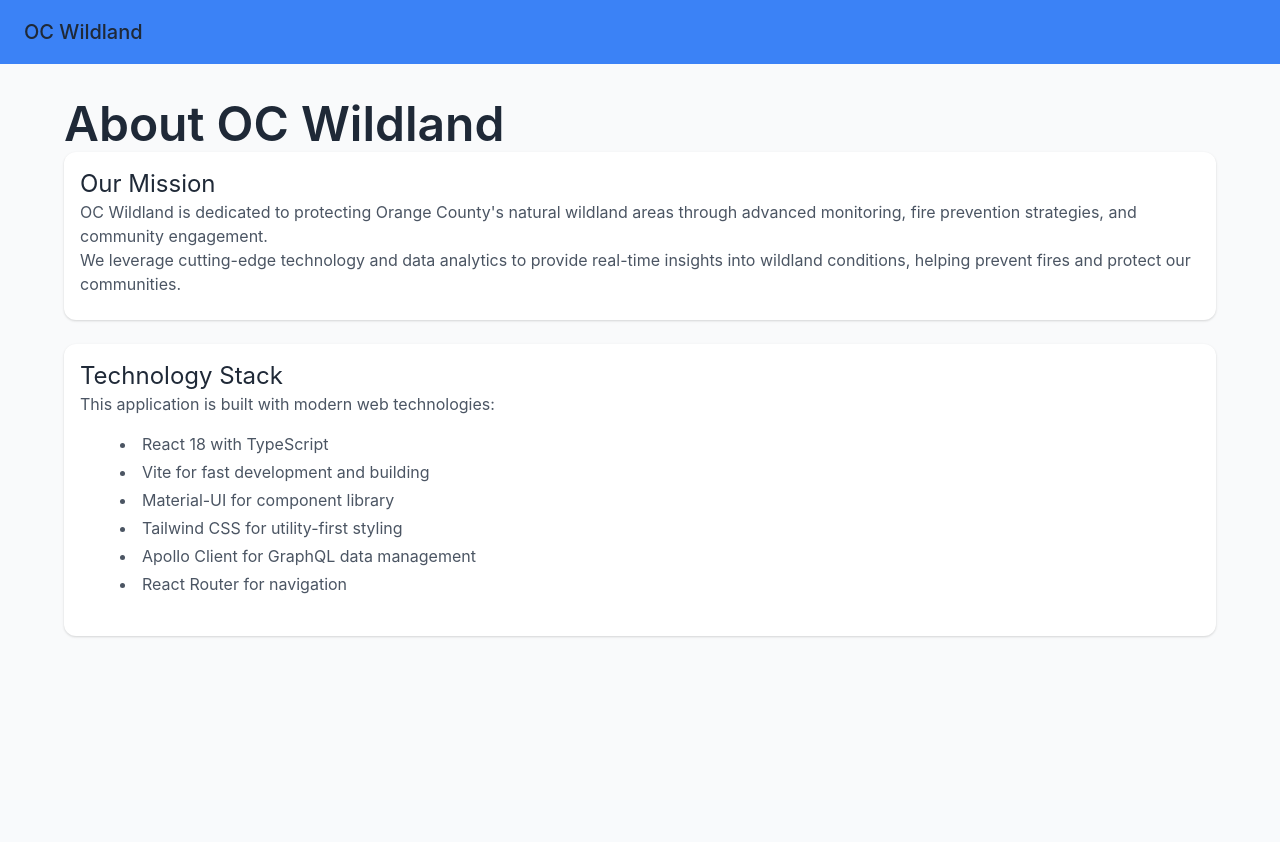
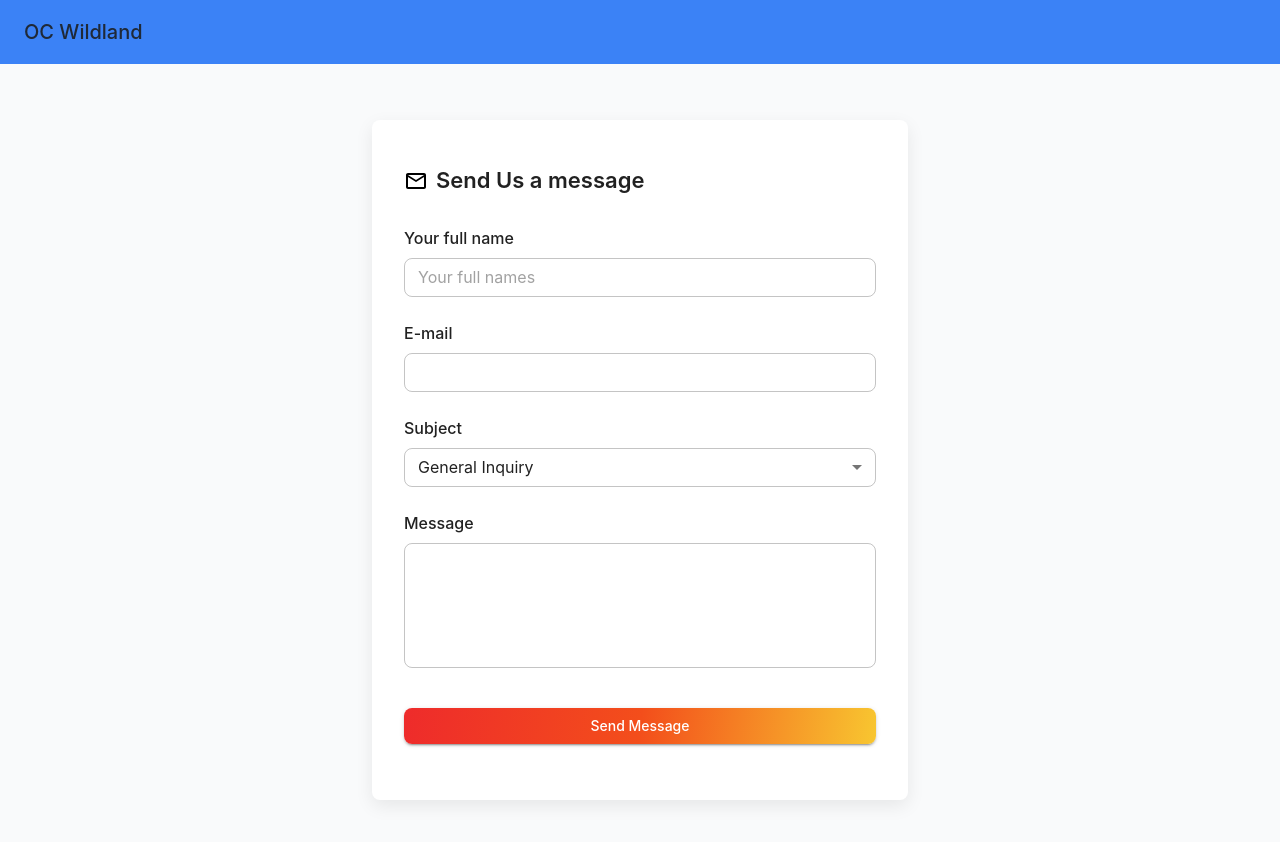
Before and after one commit to Thatalent/OC-Wildland-Frontend, a React (Vite) app: page /contact in a window 1280 px wide. Shown: the top 842 px of the page. Before the commit the page ends 800 px from the top, so only its background shows below. Built offline with nearby package versions, Linux system fonts and the light colour scheme.

Commit message:
OW-31: Contact submission frontend

```diff
--- a/src/graphql/queries.ts
+++ b/src/graphql/queries.ts
@@ -54,3 +54,12 @@ export const UPDATE_WILDLAND = gql`
     }
   }
 `
+
+// Contact form submission (Keystone list: ContactSubmission)
+export const CREATE_CONTACT_SUBMISSION = gql`
+  mutation CreateContactSubmission($data: ContactSubmissionCreateInput!) {
+    createContactSubmission(data: $data) {
+      id
+    }
+  }
+`
--- a/src/lib/apollo.ts
+++ b/src/lib/apollo.ts
@@ -1,7 +1,8 @@
 import { ApolloClient, InMemoryCache, createHttpLink } from '@apollo/client'
 
 const httpLink = createHttpLink({
-  uri: import.meta.env.VITE_GRAPHQL_ENDPOINT || 'http://localhost:8080/graphql',
+  // Keystone default GraphQL path is /api/graphql
+  uri: import.meta.env.VITE_GRAPHQL_ENDPOINT || 'http://localhost:4000/api/graphql',
 })
 
 export const apolloClient = new ApolloClient({
--- a/src/lib/theme.ts
+++ b/src/lib/theme.ts
@@ -38,6 +38,45 @@ export const theme = createTheme({
     },
   },
   components: {
+    MuiTextField: {
+      defaultProps: {
+        // Use small by default for a slightly shorter input height
+        size: 'small',
+        variant: 'outlined',
+      },
+    },
+    MuiOutlinedInput: {
+      styleOverrides: {
+        root: {
+          borderRadius: 8,
+        },
+        // Control the vertical padding which effectively sets input height
+        input: {
+          paddingTop: 10,
+          paddingBottom: 10,
+        },
+        // Fine-tune for small size specifically
+        sizeSmall: {
+          '& .MuiOutlinedInput-input': {
+            paddingTop: 8,
+            paddingBottom: 8,
+          },
+        },
+      },
+    },
+    MuiInputLabel: {
+      styleOverrides: {
+        // Adjust label position for outlined variant to better align with custom paddings
+        root: {
+          '&.MuiInputLabel-outlined': {
+            transform: 'translate(14px, 10px) scale(1)',
+          },
+          '&.MuiInputLabel-shrink': {
+            transform: 'translate(14px, -8px) scale(0.75)',
+          },
+        },
+      },
+    },
     MuiButton: {
       styleOverrides: {
         root: {
--- a/src/pages/Contact.tsx
+++ b/src/pages/Contact.tsx
@@ -1,48 +1,247 @@
-import { Box, Typography, Card, CardContent } from '@mui/material'
+import { Box, Typography, Card, CardContent, TextField, Button, Alert, Stack, Grid, MenuItem } from '@mui/material'
+import EmailOutlinedIcon from '@mui/icons-material/EmailOutlined'
+import { useMutation } from '@apollo/client'
+import { CREATE_CONTACT_SUBMISSION } from '../graphql/queries'
+import { useState } from 'react'
 
-function About() {
+
+function Contact() {
+  const [name, setName] = useState('')
+  const [email, setEmail] = useState('')
+  const [subject, setSubject] = useState('general')
+  const [message, setMessage] = useState('')
+  const [success, setSuccess] = useState(false)
+  const [touched, setTouched] = useState<{ name?: boolean; email?: boolean; subject?: boolean; message?: boolean }>({})
+  const [errors, setErrors] = useState<{ name?: string; email?: string; subject?: string; message?: string }>({})
+  // Spam protection: honeypot and time-based gate
+  const [hp, setHp] = useState('')
+  const [startTs, setStartTs] = useState<number>(Date.now())
+
+  const [createSubmission, { loading, error }] = useMutation(CREATE_CONTACT_SUBMISSION)
+
+  const validate = () => {
+    const next: { name?: string; email?: string; subject?: string; message?: string } = {}
+    if (!name.trim()) next.name = 'Name is required'
+    const emailVal = email.trim()
+    if (!emailVal) next.email = 'Email is required'
+    else if (!/^[^\s@]+@[^\s@]+\.[^\s@]+$/.test(emailVal)) next.email = 'Enter a valid email address'
+    if (!subject) next.subject = 'Subject is required'
+    const msgVal = message.trim()
+    if (!msgVal) next.message = 'Message is required'
+    else if (msgVal.length < 10) next.message = 'Message must be at least 10 characters'
+    setErrors(next)
+    return next
+  }
+
+  const handleSubmit = async (e: React.FormEvent) => {
+    e.preventDefault()
+    setSuccess(false)
+
+    const result = validate()
+    if (result.name || result.email || result.subject || result.message) {
+      setTouched({ name: true, email: true, message: true })
+      return
+    }
+
+    // Time-based gate: basic bot throttle (must spend at least ~1.2s on form)
+    const latencyMs = Date.now() - startTs
+    const isSuspicious = hp.trim().length > 0 || latencyMs < 1200
+
+    // If suspicious, silently accept on UI but skip sending to server
+    if (isSuspicious) {
+      setName('')
+      setEmail('')
+      setSubject('general')
+      setMessage('')
+      setHp('')
+      setSuccess(true)
+      setTouched({})
+      setErrors({})
+      return
+    }
+
+    await createSubmission({
+      variables: {
+        data: { name, email, subject, message },
+      },
+      context: {
+        headers: {
+          'x-form-latency': String(latencyMs),
+          'x-honeypot': hp || '',
+        },
+      },
+    })
+
+    setName('')
+    setEmail('')
+    setSubject('general')
+    setMessage('')
+    setSuccess(true)
+    setTouched({})
+    setErrors({})
+  }
+
   return (
-    <Box>
-      <Typography variant="h3" component="h1" className="mb-8 text-gray-800 font-bold">
-        About OC Wildland
-      </Typography>
+    <Box sx={{ maxWidth: 584, mx: 'auto', px: { xs: 2, sm: 3 }, py: { xs: 2, sm: 3 }, minHeight: 680 }}>
+      <Card sx={{ borderRadius: 2, boxShadow: '0 6px 18px rgba(0,0,0,0.08)', minHeight: 680, display: 'flex', flexDirection: 'column' }}>
+        <CardContent sx={{ p: { xs: 2, sm: 3, md: 4 }, flex: 1, display: 'flex', flexDirection: 'column' }}>
+          <form onSubmit={handleSubmit} noValidate>
+            {/* Honeypot field: hidden from users, visible to naive bots */}
+            <Box sx={{ position: 'absolute', left: -10000, top: 'auto', width: 1, height: 1, overflow: 'hidden' }} aria-hidden>
+              <label htmlFor="company">Company</label>
+              <input
+                id="company"
+                name="company"
+                type="text"
+                tabIndex={-1}
+                autoComplete="off"
+                value={hp}
+                onChange={(e) => setHp(e.target.value)}
+              />
+            </Box>
+            <Stack spacing={2} sx={{ mb: 2 }}>
+              {success && (
+                <Alert severity="success" variant="outlined">
+                  Thanks! We received your message.
+                </Alert>
+              )}
+              {error && (
+                <Alert severity="error" variant="outlined">
+                  {error.message}
+                </Alert>
+              )}
+            </Stack>
 
-      <Card className="mb-6">
-        <CardContent className="p-6">
-          <Typography variant="h5" component="h2" className="mb-4 text-gray-800">
-            Our Mission
-          </Typography>
-          <Typography variant="body1" className="mb-4 text-gray-600">
-            OC Wildland is dedicated to protecting Orange County's natural wildland areas
-            through advanced monitoring, fire prevention strategies, and community engagement.
-          </Typography>
-          <Typography variant="body1" className="text-gray-600">
-            We leverage cutting-edge technology and data analytics to provide real-time
-            insights into wildland conditions, helping prevent fires and protect our communities.
-          </Typography>
-        </CardContent>
-      </Card>
+            <Box sx={{ width: '100%', maxWidth: 534, mx: 'auto' }}>
+            <Grid container spacing={3}>
+              <Grid item xs={12}>
+                <Typography
+                  variant="h3"
+                  component="h1"
+                  sx={{ mb: 1, fontWeight: 600, fontSize: 22, color: 'text.primary', display: 'flex', alignItems: 'center', gap: 1 }}
+                >
+                  <EmailOutlinedIcon sx={{ fontSize: 24, color: 'common.black' }} />
+                  Send Us a message
+                </Typography>
+              </Grid>
+              <Grid item xs={12} md={12}>
+                <Typography sx={{ height: 24, lineHeight: '24px', fontWeight: 500 }}>
+                  Your full name
+                </Typography>
+                <TextField
+                  placeholder="Your full names"
+                  variant="outlined"
+                  value={name}
+                  onChange={(e) => setName(e.target.value)}
+                  onFocus={() => { if (!startTs) setStartTs(Date.now()) }}
+                  onBlur={() => {
+                    setTouched((t) => ({ ...t, name: true }))
+                    validate()
+                  }}
+                  error={Boolean(touched.name && errors.name)}
+                  helperText={touched.name && errors.name}
+                  required
+                  fullWidth
+                  autoComplete="name"
+                  sx={{ mt: 1 }}
+                />
+              </Grid>
 
-      <Card>
-        <CardContent className="p-6">
-          <Typography variant="h5" component="h2" className="mb-4 text-gray-800">
-            Technology Stack
-          </Typography>
-          <Typography variant="body1" className="mb-2 text-gray-600">
-            This application is built with modern web technologies:
-          </Typography>
-          <ul className="list-disc list-inside text-gray-600 space-y-1">
-            <li>React 18 with TypeScript</li>
-            <li>Vite for fast development and building</li>
-            <li>Material-UI for component library</li>
-            <li>Tailwind CSS for utility-first styling</li>
-            <li>Apollo Client for GraphQL data management</li>
-            <li>React Router for navigation</li>
-          </ul>
+              <Grid item xs={12} md={12}>
+                <Typography sx={{ height: 24, lineHeight: '24px', fontWeight: 500 }}>
+                  E-mail
+                </Typography>
+                <TextField
+                  variant="outlined"
+                  type="email"
+                  value={email}
+                  onChange={(e) => setEmail(e.target.value)}
+                  onBlur={() => {
+                    setTouched((t) => ({ ...t, email: true }))
+                    validate()
+                  }}
+                  error={Boolean(touched.email && errors.email)}
+                  helperText={touched.email && errors.email}
+                  required
+                  fullWidth
+                  autoComplete="email"
+                  sx={{ mt: 1 }}
+                />
+              </Grid>
+
+              <Grid item xs={12} md={12}>
+                <Typography sx={{ height: 24, lineHeight: '24px', fontWeight: 500 }}>
+                  Subject
+                </Typography>
+                <TextField
+                  select
+                  variant="outlined"
+                  value={subject}
+                  onChange={(e) => setSubject(e.target.value)}
+                  onBlur={() => {
+                    setTouched((t) => ({ ...t, subject: true }))
+                    validate()
+                  }}
+                  error={Boolean(touched.subject && errors.subject)}
+                  helperText={touched.subject && errors.subject}
+                  required
+                  fullWidth
+                  sx={{ mt: 1 }}
+                >
+                  <MenuItem value="general">General Inquiry</MenuItem>
+                  <MenuItem value="training">Training Request</MenuItem>
+                  <MenuItem value="consultation">Consultation</MenuItem>
+                  <MenuItem value="support">Support</MenuItem>
+                  <MenuItem value="other">Other</MenuItem>
+                </TextField>
+              </Grid>
+
+              <Grid item xs={12}>
+                <Typography sx={{ height: 24, lineHeight: '24px', fontWeight: 500 }}>
+                  Message
+                </Typography>
+                <TextField
+                  variant="outlined"
+                  value={message}
+                  onChange={(e) => setMessage(e.target.value)}
+                  onBlur={() => {
+                    setTouched((t) => ({ ...t, message: true }))
+                    validate()
+                  }}
+                  error={Boolean(touched.message && errors.message)}
+                  helperText={touched.message && errors.message}
+                  minRows={4}
+                  multiline
+                  required
+                  fullWidth
+                  autoComplete="off"
+                  sx={{ mt: 1 }}
+                />
+              </Grid>
+
+              <Grid item xs={12}>
+              <Box sx={{ mt: 2 }}>
+                  <Button
+                    type="submit"
+                    variant="contained"
+                    disabled={loading || Boolean(errors.name || errors.email || errors.subject || errors.message)}
+                    sx={{
+                      width: '100%',
+                      background:
+                      'linear-gradient(97.01deg, #EE2B2B 0%, #F34E1B 50%, #F8C630 100%)'
+                    }}
+                  >
+                    {loading ? 'Sending…' : 'Send Message'}
+                  </Button>
+                </Box>
+              </Grid>
+            </Grid>
+            </Box>
+          </form>
         </CardContent>
       </Card>
     </Box>
   )
 }
 
-export default About
+export default Contact
--- a/src/pages/Home.tsx
+++ b/src/pages/Home.tsx
@@ -1,20 +1,18 @@
 import { Box, Typography, Card, CardContent, Button, Grid } from '@mui/material'
 import { useQuery, gql } from '@apollo/client'
 
-// Example GraphQL query - replace with your actual schema
-const GET_WILDLAND_DATA = gql`
-  query GetWildlandData {
-    wildlands {
+// Query Keystone's Post list (exists in backend schema)
+const GET_POSTS = gql`
+  query GetPosts {
+    posts {
       id
-      name
-      location
-      status
+      title
     }
   }
 `
 
 function Home() {
-  const { loading, error, data } = useQuery(GET_WILDLAND_DATA)
+  const { loading, error, data } = useQuery(GET_POSTS)
 
   if (loading) return <Typography>Loading...</Typography>
   if (error) return <Typography color="error">Error: {error.message}</Typography>
@@ -70,23 +68,19 @@ function Home() {
           </Card>
         </Grid>
 
-        {data?.wildlands && (
+        {data?.posts && (
           <Grid item xs={12}>
             <Card>
               <CardContent className="p-6">
                 <Typography variant="h5" component="h2" className="mb-4 text-gray-800">
-                  Wildland Areas
+                  Recent Posts
                 </Typography>
                 <Grid container spacing={2}>
-                  {data.wildlands.map((wildland: any) => (
-                    <Grid item xs={12} sm={6} md={4} key={wildland.id}>
+                  {data.posts.map((post: any) => (
+                    <Grid item xs={12} sm={6} md={4} key={post.id}>
                       <Card variant="outlined">
                         <CardContent>
-                          <Typography variant="h6">{wildland.name}</Typography>
-                          <Typography color="textSecondary">{wildland.location}</Typography>
-                          <Typography variant="body2" className="mt-2">
-                            Status: {wildland.status}
-                          </Typography>
+                          <Typography variant="h6">{post.title}</Typography>
                         </CardContent>
                       </Card>
                     </Grid>
--- a/vite.config.ts
+++ b/vite.config.ts
@@ -6,7 +6,15 @@ export default defineConfig({
   plugins: [react()],
   server: {
     port: 3000,
-    open: true
+    open: true,
+    proxy: {
+      '/api': {
+        target: 'http://localhost:4000',
+        changeOrigin: true,
+        // If your backend expects /api prefix, leave rewrite commented out
+        // rewrite: (path) => path.replace(/^\/api/, ''),
+      },
+    },
   },
   build: {
     outDir: 'dist',
```
Also changed, not shown: 1 other file (tests, documents, lock files or other folders).
